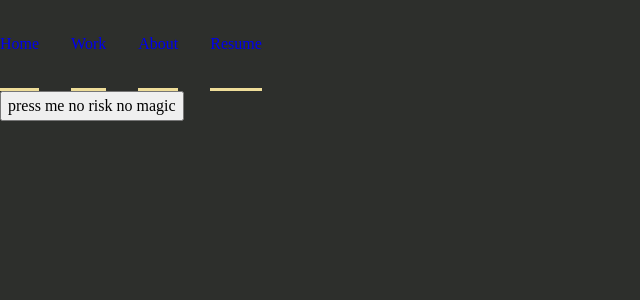
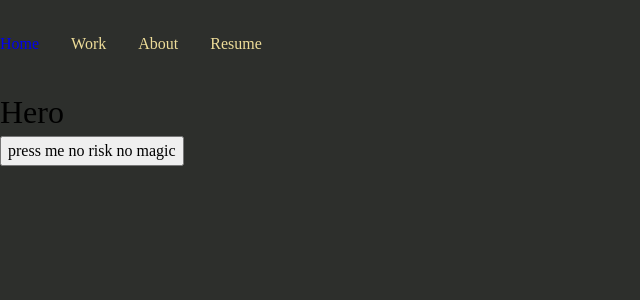
Before and after one commit to PTBYSR/2022-portfolio, a React (Create React App) app: page / in a window 1280 px wide. Shown: the top 300 px of the page, without its empty margins (0-640 px from the left). Built offline with nearby package versions, Linux system fonts and the light colour scheme.

Commit message:
hero-section

```diff
--- a/src/App.css
+++ b/src/App.css
@@ -1,9 +1,9 @@
 /* Custom properties */
 :root{
-    --clr-primary: #EEDD99;
-    --clr-secondary: #2D2F2C;
-    --clr-accent-pri:  ;
-    --clr-accent-sec:  ;
+    --clr-light: #EEDD99;
+    --clr-dark: #2D2F2C;
+    --clr-accent-light: #FBF4DB ;
+    --clr-accent-dark:  ;
 
     /* FONT-FAMILY*/
     --ff-mont: "Monserat";
@@ -67,8 +67,8 @@ p {
 body {
     font-family: var(--ff-cabin);
     font-size: var(--fs-secondary);
-    color: var(--clr-primary);
-    background: var(--clr-secondary);
+    /* color: var(--clr-primary); */
+    background: var(--clr-dark);
     line-height: 1.5;
     min-height: 100vh;
 }
@@ -154,13 +154,13 @@ them using inline css */
 
 /* colors */
 
-.bg-primary { background-color: var(--clr-primary)};
-.bg-secondary { background-color: var(--clr-secondary)};
+.bg-dark { background-color: var(--clr-dark); }
+.bg-light { background-color: var(--clr-light); }
 
-.text-primary { color: var(--clr-primary)};
-.text-secondary { color: var(--clr-secondary)};
-.text-accent-pri { color: var(--clr-accent-pri)};
-.text-accent-sec { color: var(--clr-accent-sec)};
+.text-light { color: var(--clr-light); }
+.text-dark { color: var(--clr-dark); }
+.text-accent-dark { color: var(--clr-accent-dark); }
+.text-accent-light { color: var(--clr-accent-light); }
 
 /* typography */
 
@@ -222,12 +222,3 @@ them using inline css */
     padding: var(--underline-gap, 1rem) 0;
     border-bottom: .2rem solid var(--clr-accent-pri);
 }
-
-.underline-indicators > *:hover,
-.underline-indicators > *:focus {
-    border-color: var(--clr-accent-sec);
-}
-
-.underline-indicators > .active{
-    border-color: var(--clr-accent-sec);
-}
--- a/src/App.js
+++ b/src/App.js
@@ -11,6 +11,7 @@ function App() {
   return (
     <div>
       <NavBar />
+      <Hero />
       <motion.button
         whileHover={{ scale: 1.1 }}
         onClick={() => null}
--- a/src/Components/Hero/Hero.js
+++ b/src/Components/Hero/Hero.js
@@ -2,7 +2,9 @@ import React from 'react'
 
 function Hero() {
   return (
-    <div>Hero</div>
+    <div>
+        <h1 className="text-secondary">Hero</h1>
+    </div>
   )
 }
 
--- a/src/Components/Navbar/Navbar.js
+++ b/src/Components/Navbar/Navbar.js
@@ -4,10 +4,10 @@ function NavBar() {
   return (
     <nav>
       <ul className="primary-navigation underline-indicators flex">
-          <li className="active"><a className="text-secondary fs-secondary" href="#">Home</a></li>
-          <li><a className="text-secondary fs-secondary" href="#">Work</a></li>
-          <li><a className="text-secondary fs-secondary" href="#">About</a></li>
-          <li><a className="text-secondary fs-secondary" href="#">Resume</a></li>
+          <li className="active"><a className="fs-secondary" href="#">Home</a></li>
+          <li><a className="fs-secondary text-light" href="#">Work</a></li>
+          <li><a className="fs-secondary text-light" href="#">About</a></li>
+          <li><a className="fs-secondary text-light" href="#">Resume</a></li>
       </ul>
     </nav>
   )
```
Also changed, not shown: 1 other file (tests, documents, lock files or other folders).
